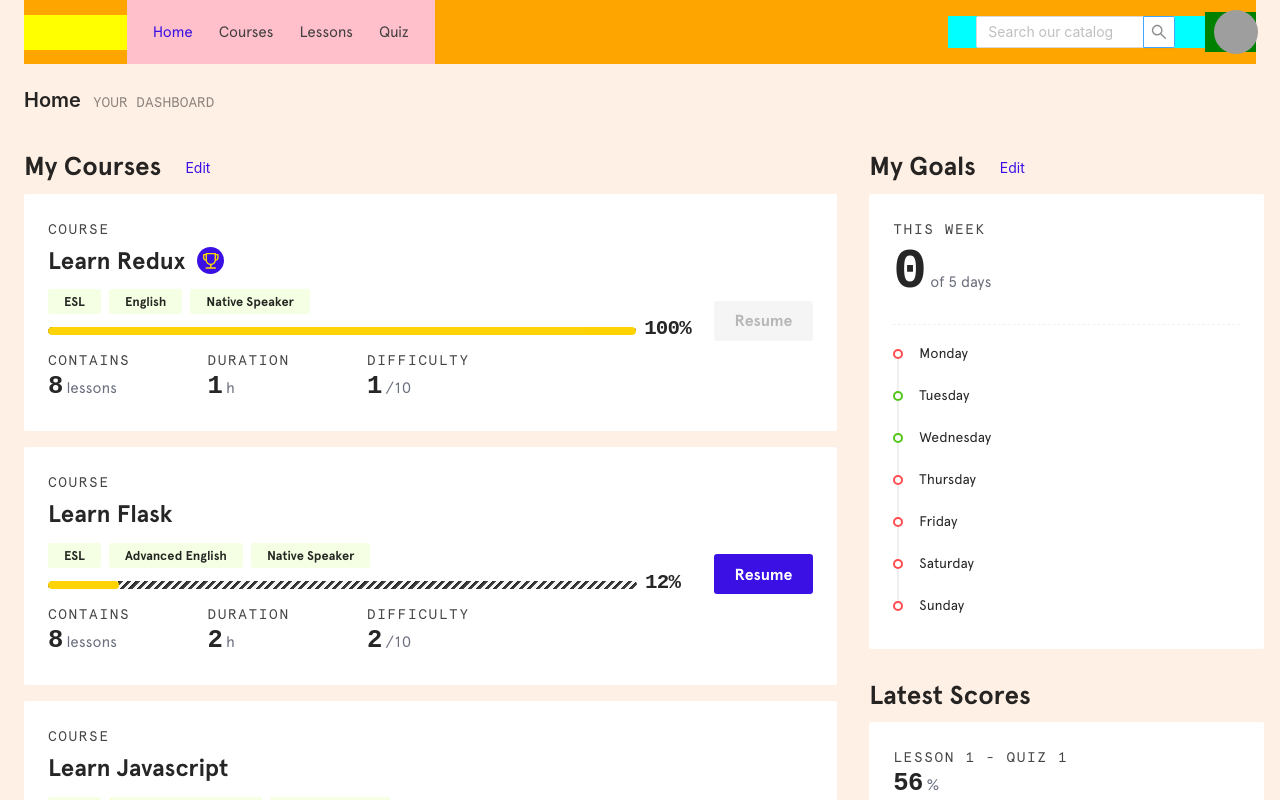
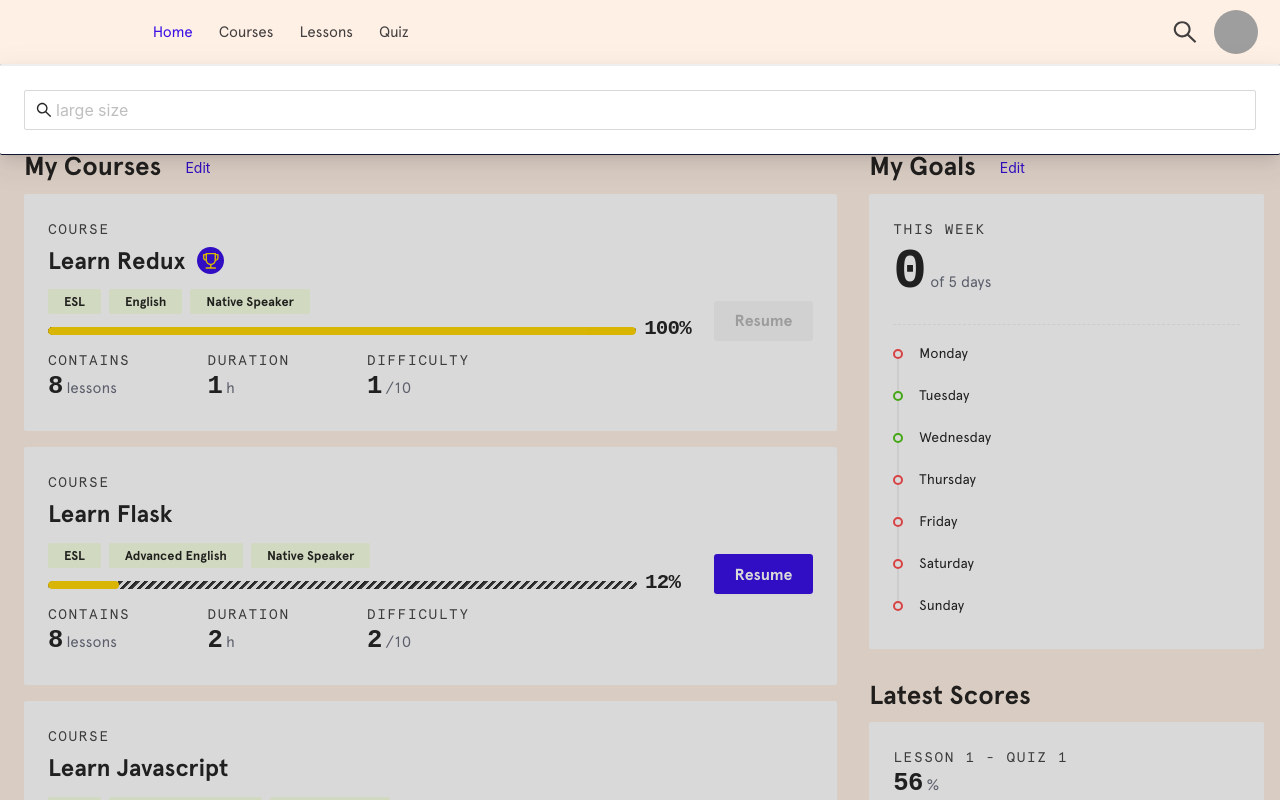
Before and after one commit to antoineGH/sayhello, a React (Create React App) app: page /auth/home in a window 1280 px wide. Both pictures are taken after a click on the button 1159 px from the left and 32 px from the top of the page. Shown: the top 800 px of the page. Built offline with nearby package versions, Linux system fonts and the light colour scheme; grey boxes are pictures that could not be loaded.

Commit message:
correcting svg

```diff
--- a/src/components/topMenu/Search.tsx
+++ b/src/components/topMenu/Search.tsx
@@ -1,15 +1,45 @@
-import { Input } from 'antd'
+import { SearchOutlined } from '@ant-design/icons'
+import { Button, Input, Modal } from 'antd'
+import { useState } from 'react'
 
 const SearchBar = () => {
+	const [visible, setVisible] = useState(false)
+	const [search, setSearch] = useState('')
 	const { Search } = Input
 
 	const onSearch = () => {
-		console.log('onSearch')
+		console.log(`onSearch: ${search}`)
+	}
+
+	const handleCancel = () => {
+		setVisible(false)
 	}
 
 	return (
 		<>
-			<Search placeholder='Search our catalog' allowClear onSearch={onSearch} style={{ width: 200 }} />
+			<Button
+				icon={<SearchOutlined />}
+				onClick={() => setVisible(true)}
+				className='button_search'
+				type='link'
+				size='large'
+			/>
+			<Modal
+				className='search_modal'
+				title='Basic Modal'
+				visible={visible}
+				footer={false}
+				closable={false}
+				maskStyle={{ backgroundColor: '#00000026', top: '64px' }}
+				onCancel={handleCancel}>
+				<Input
+					size='large'
+					placeholder='large size'
+					prefix={<SearchOutlined />}
+					onChange={(e) => setSearch(e.target.value)}
+					onPressEnter={onSearch}
+				/>
+			</Modal>
 		</>
 	)
 }
--- a/src/components/topMenu/TopMenu.tsx
+++ b/src/components/topMenu/TopMenu.tsx
@@ -4,7 +4,7 @@ import SearchBar from './Search'
 import MenuItem from './MenuItem'
 import ModalSwitchProfile from 'components/modals/modalSwitchProfile/ModalSwitchProfile'
 import { ReactComponent as ReactLogo } from './logo_sayHello.svg'
-import { Avatar, Button, Col, Dropdown, Menu, Row, Image } from 'antd'
+import { Avatar, Button, Col, Dropdown, Menu, Row } from 'antd'
 import { UserOutlined } from '@ant-design/icons'
 
 const TopMenu = () => {
@@ -87,27 +87,16 @@ const TopMenu = () => {
 	return (
 		<>
 			<Row className='header_row'>
-				<Col
-					style={{ background: 'yellow' }}
-					md={4}
-					lg={3}
-					xl={2}
-					onClick={() => navigate('/auth/home')}
-					className='col_logo'>
+				<Col md={4} lg={3} xl={2} onClick={() => navigate('/auth/home')} className='col_logo'>
 					<ReactLogo />
 				</Col>
-				<Col md={10} lg={8} xl={6} style={{ background: 'pink' }}>
+				<Col md={10} lg={8} xl={6}>
 					<MenuItem />
 				</Col>
-				<Col
-					style={{ background: 'aqua' }}
-					className='col_search'
-					md={8}
-					lg={{ offset: 7, span: 5 }}
-					xl={{ offset: 10, span: 5 }}>
+				<Col className='col_search' md={8} lg={{ offset: 7, span: 5 }} xl={{ offset: 10, span: 5 }}>
 					<SearchBar />
 				</Col>
-				<Col style={{ background: 'green' }} className='col_avatar' md={2} lg={1}>
+				<Col className='col_avatar' md={2} lg={1}>
 					<Dropdown overlay={menu} placement='bottomRight' arrow>
 						<Avatar
 							src='https://fr.gravatar.com/userimage/120424681/f0988edb94af4c3b8731c42b2ebae37c.png'
--- a/src/components/topMenu/style.css
+++ b/src/components/topMenu/style.css
@@ -35,7 +35,7 @@
 
 .col_search {
 	display: flex !important;
-	justify-content: center;
+	justify-content: flex-end;
 	align-self: center;
 }
 
@@ -49,7 +49,6 @@
 	justify-content: center;
 	align-items: center;
 	margin: 0rem 1.5rem;
-	background-color: orange;
 }
 
 .col_logo svg {
@@ -59,3 +58,34 @@
 	min-width: 100px;
 	min-height: 35px;
 }
+
+.button_search span {
+	transform: scale(1.4, 1.35);
+	color: #423f40;
+}
+.search_modal {
+	min-height: 125px;
+	width: 100% !important;
+	margin: 0rem !important;
+	top: 64px !important;
+	max-width: initial !important;
+}
+
+.search_modal .ant-modal-header {
+	display: none;
+}
+.search_modal .ant-modal-body {
+	display: flex;
+	justify-content: flex-start;
+	max-width: 1460px;
+	margin: auto;
+}
+
+.search_modal .ant-modal-content {
+	height: 100%;
+	border-width: 2px 0px 1px;
+	border-style: solid;
+	background-color: #ffffff;
+	border-top-color: #eeeeee;
+	border-bottom-color: #10162f;
+}
```
Also changed, not shown: src/components/topMenu/logo_sayHello.svg.
